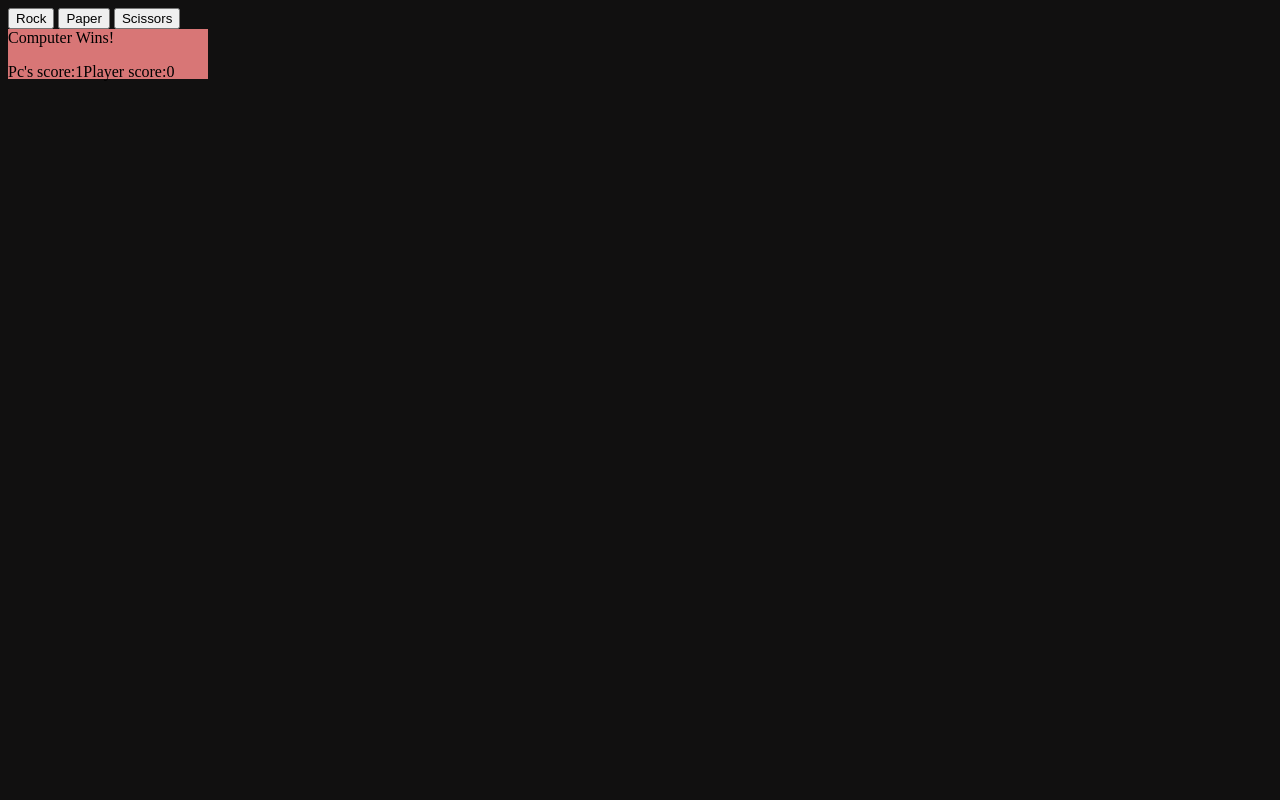
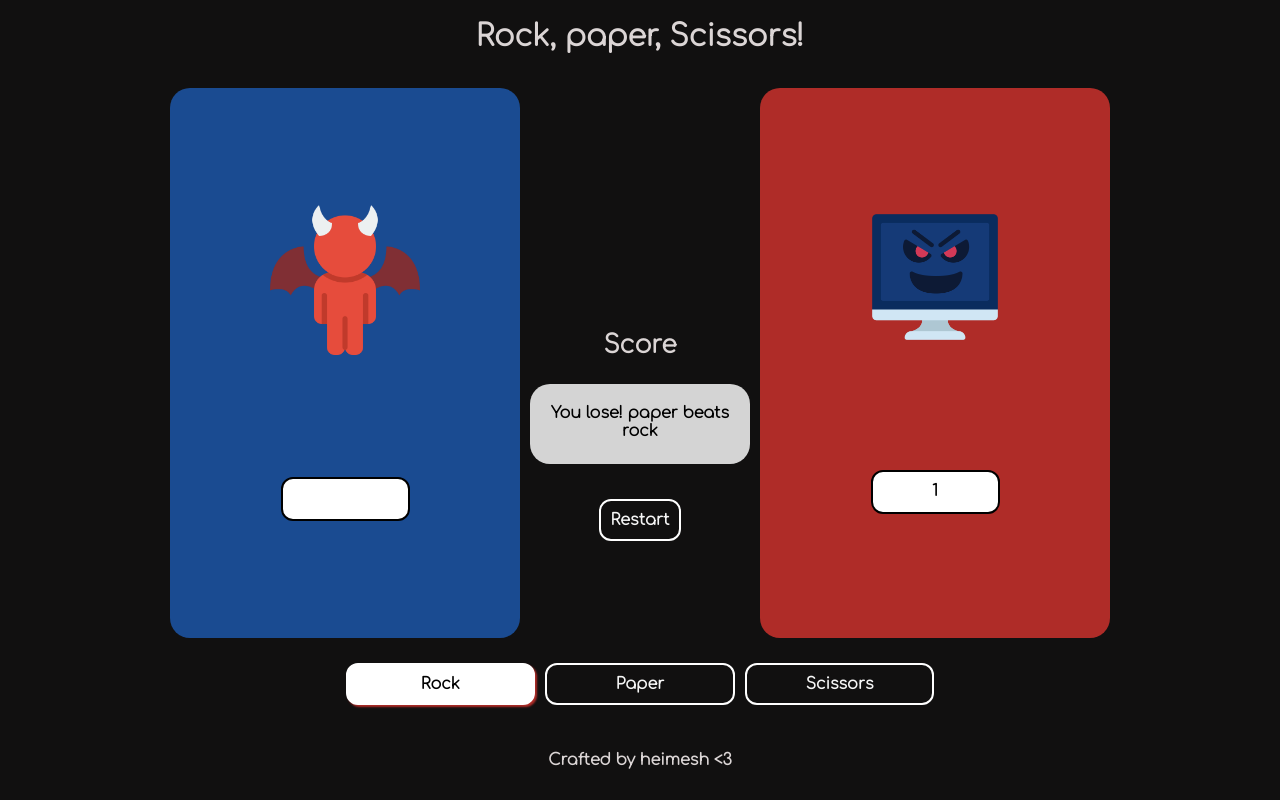
Before and after one commit to heimesh/jsrps_project, a plain HTML site: page index.html in a window 1280 px wide. Both pictures are taken after a click on the button "Rock". Drawn offline with Linux system fonts and the light colour scheme.

Commit message:
Refactored CSS and added Js functionality

```diff
--- a/index.html
+++ b/index.html
@@ -3,16 +3,49 @@
     <head>
         <meta charset="utf-8">
         <link rel="stylesheet" href="styles.css">
-        <title>RCS game!</title>
+        <title>RPS</title>
+        <!--Fonts-->
+        <link rel="preconnect" href="https://fonts.googleapis.com">
+        <link rel="preconnect" href="https://fonts.gstatic.com" crossorigin>
+        <link href="https://fonts.googleapis.com/css2?family=Comfortaa:wght@300&display=swap" rel="stylesheet">
+        <!--Favicon here-->
+        <link rel="icon" type="image/x-icon" href="rock-paper-scissors.png
+        ">
     </head>
 
     <body>
-        <button id="rck">Rock</button>
-        <button id="paper">Paper</button>
-        <button id="scsrs">Scissors</button>
-        <div class="score">
-            <p></p>
+        <h2>Rock, paper, Scissors!</h2>
+
+        <div class="choice-holder">
+            <div class="playerchoice">
+                <div><img id="devil" src="devil.png" alt=""></div>
+
+                <span id="playerscoreh"></span>
+            </div>
+
+            <div id="score-holder">
+                <h3>Score</h3>
+                <div class="score"></div>
+                <div id="restart">
+                    <button id="reset">Restart</button>
+                </div>
+            </div>
+
+            <div class="pcchoice">
+                <div><img id="pc" src="evil.png" alt=""></div>
+                <span id="pcscoreh"></span>
+            </div>
         </div>
+
+        <div class="buttons">
+            <button class= "rps" id="rock">Rock</button>
+            <button class= "rps" id="paper">Paper</button>
+            <button class= "rps" id="scissors">Scissors</button>
+        </div>
+
+        <footer>
+            <h4>Crafted by <a href="https://github.com/heimesh">heimesh <3</a></h4>
+        </footer>
 
         <script src="javascript.js"></script>
     </body>
--- a/javascript.js
+++ b/javascript.js
@@ -1,4 +1,33 @@
-/*This function generates a number between 1-3 */
+const rockbtn = document.querySelector("#rock");
+const paperbtn = document.querySelector("#paper");
+const scissorsbtn = document.querySelector("#scissors");
+const roundresult = document.querySelector(".score");
+const compscoreh = document.querySelector("#pcscoreh");
+const userscoreh = document.querySelector("#playerscoreh");
+const resetbtn = document.querySelector("#reset");
+
+resetbtn.addEventListener('click', () => location.reload());
+
+let playerscore = 0;
+let pcscore = 0;
+
+/*Specific functions to make choice for the user. */
+function rock(){
+    playRound("rock", computerPlay())
+};
+function paper(){
+    playRound("paper", computerPlay())
+};
+function scissors(){
+    playRound("scissors", computerPlay())
+};
+
+rockbtn.addEventListener("click", rock);
+paperbtn.addEventListener("click",paper);
+scissorsbtn.addEventListener("click", scissors);
+
+
+/*This function generates a choice between 1-3 */
 function computerPlay(){
     let x = Math.floor((Math.random() * 3) +1)
     let computerChoice
@@ -18,79 +47,51 @@ function computerPlay(){
 }
 
 
-let playerscore = 0;
-let pcscore = 0;
-let winner = "";
-
-/*Func determins who wins and adds scores. */
+/*Function determins who wins, adds and displays scores. */
 function playRound(playerSelection,computerSelection){
 
     playerSelection = playerSelection.toLowerCase();
     computerSelection = computerSelection.toLowerCase();
 
     if(computerSelection == playerSelection){
-         winner = "It's a tie!";
+         roundresult.textContent = "It's a tie!";
     }
     else if((computerSelection == "rock" && playerSelection == "paper") || (computerSelection == "paper" && playerSelection == "scissors") || (computerSelection == "scissors" && playerSelection == "rock")){
-         winner = "Player wins";
-        playerscore++;
+         userscoreh.textContent = ++playerscore;
+         roundresult.textContent = `You win! ${playerSelection} beats ${computerSelection}`;
+
     }
     else if((computerSelection == "rock" && playerSelection == "scissors") || (computerSelection == "paper" && playerSelection == "rock") || (computerSelection == "scissors" && playerSelection == "paper")){
-         winner = "Computer Wins!";
-        pcscore++;
+         compscoreh.textContent = ++pcscore;
+         roundresult.textContent = `You lose! ${computerSelection} beats ${playerSelection}`;
+    }
+ checkWinner();
+};
+
+
+/*To check total rounds and the winner */
+const winnerResults = {
+    computer: ["You Lost the game to a computer!"],
+    player: ["You Win the game!!!!"],
+    tie: ["The game is a Tie!"]
+}
+
+function checkWinner(){
+    if(playerscore === 5 || pcscore === 5){
+        if(playerscore === pcscore){
+            updateWinner('tie');
+        }
+        else{
+            let win = `${(playerscore > pcscore) ? 'player' : 'computer'}`;
+            updateWinner(win);
+        }
     }
 };
 
+function updateWinner(winner){
+    roundresult.textContent = winnerResults[winner][0];
 
-
-const rockbtn = document.querySelector("#rck");
-const paperbtn = document.querySelector("#paper");
-const scsrs = document.querySelector("#scsrs");
-const body = document.querySelector("body");
-const div = document.querySelector(".score");
-const para = document.querySelector("p");
-
-/*Plays one round based on user's choice. And displays the scores */
-function gameController(){
-    rockbtn.addEventListener("click", () => {
-        playRound("rock", computerPlay())
-        div.textContent = winner;
-        para.textContent = "Pc's score:" + pcscore + "Player score:" + playerscore;
-        div.append(para);
-    });
-
-    paperbtn.addEventListener("click", () => {
-        playRound("paper", computerPlay())
-        div.textContent = winner;
-        para.textContent = "Pc's score:" + pcscore + "Player score:" + playerscore;
-        div.append(para);
-    });
-
-    scsrs.addEventListener("click", () => {
-        playRound("scissors", computerPlay())
-        div.textContent = winner;
-        para.textContent = "Pc's score:" + pcscore + "Player score:" + playerscore;
-        div.append(para);
-    });
+    rockbtn.removeEventListener("click", rock);
+    paperbtn.removeEventListener("click", paper);
+    scissorsbtn.removeEventListener("click", scissors);
 }
-
-/*Plays 5 rounds and resets the scores. */
-function roundChecker(){
-    if(pcscore != 5 || playerscore != 5){
-    gameController();
-    }
-    else{
-        if(pcscore >= 5){
-            div.textContent = "Pc is the final winner!";
-        }
-        else{
-            div.textContent = "Player is the final winner!";
-        }
-        pcscore = 0;
-        playerscore = 0;
-        para.textContent = "Pc's score:" + pcscore + "Player score:" + playerscore;
-        div.append(para);
-    }
-};
-
-roundChecker();
--- a/styles.css
+++ b/styles.css
@@ -1,9 +1,139 @@
 body {
     background-color: rgb(17, 16, 16);
+    font-family: 'comfortaa', sans-serif;
+}
+footer{
+    display: flex;
+    color: rgb(219, 213, 213);
+    text-align: center;
+    justify-content: center;
 }
 
+a{
+    text-decoration: none;
+    color: rgb(219, 213, 213);
+}
+
+h2{
+    color: rgb(219, 213, 213);
+    text-align: center;
+    font-size: 30px;
+    margin-top: 20px;
+}
+h3 {
+    color: rgb(219, 213, 213);
+    text-align: center;
+    font-size: 25px;
+}
+
+.choice-holder{
+    display: flex;
+    align-items: center;
+    justify-content: center;
+}
+
+.playerchoice{
+    background-color: #1a4b91;
+    height: 550px;
+    width: 350px;
+    display: flex;
+    flex-direction: column;
+    justify-content: space-evenly;
+    align-items: center;
+    margin: 10px;
+    border-radius: 20px;
+}
+
+#devil{
+    width: 150px;
+}
+
+#pc{
+    width: 130px;
+}
+
+.pcchoice{
+    background-color: rgb(175, 44, 40);
+    height: 550px;
+    width: 350px;
+    margin: 10px;
+    display: flex;
+    flex-direction: column;
+    justify-content: space-evenly;
+    align-items: center;
+    border-radius: 20px;
+}
+
+#playerscoreh{
+    border: black solid 2px;
+    background-color: white;
+    width: 30%;
+    height: 20px;
+    text-align: center;
+    padding: 10px;
+    border-radius: 12px;
+    font-weight: 700;
+}
+
+#pcscoreh{
+    border: black solid 2px;
+    background-color: white;
+    width: 30%;
+    height: 20px;
+    text-align: center;
+    padding: 10px;
+    border-radius: 12px;
+    font-weight: 700;
+}
+
+.buttons{
+    display: flex;
+    justify-content: center;
+    margin-top: 10px;
+    margin-bottom: 20px;
+}
+
+
 .score {
-    background-color: rgb(216, 118, 118);
+    background-color: rgb(212, 212, 212);
     height: 50px;
     width: 200px;
+    text-align: center;
+    padding: 10px;
+    padding-top: 20px;
+    border-radius: 20px;
+    font-weight: 700;
 }
+
+#score-holder{
+    margin-top: 10%;
+}
+
+#restart{
+    display: flex;
+    justify-content: center;
+    margin-top: 30px;
+}
+
+button{
+    margin: 5px;
+    padding: 10px;
+    background-color: rgb(17, 16, 16);
+    border: 2px solid white;
+    border-radius: 12px;
+    text-decoration: none;
+    color: whitesmoke;
+    font-family: 'comfortaa', sans-serif;
+    font-size: 16px;
+    font-weight: 700;
+}
+
+button:focus{
+    background-color: white;
+    color: black;
+    box-shadow: 2px 2px 2px rgb(175, 44, 40);
+}
+
+.rps{
+    width: 15%;
+}
```
Also changed, not shown: devil.png (added), evil.png (added), rock-paper-scissors.png (added).
